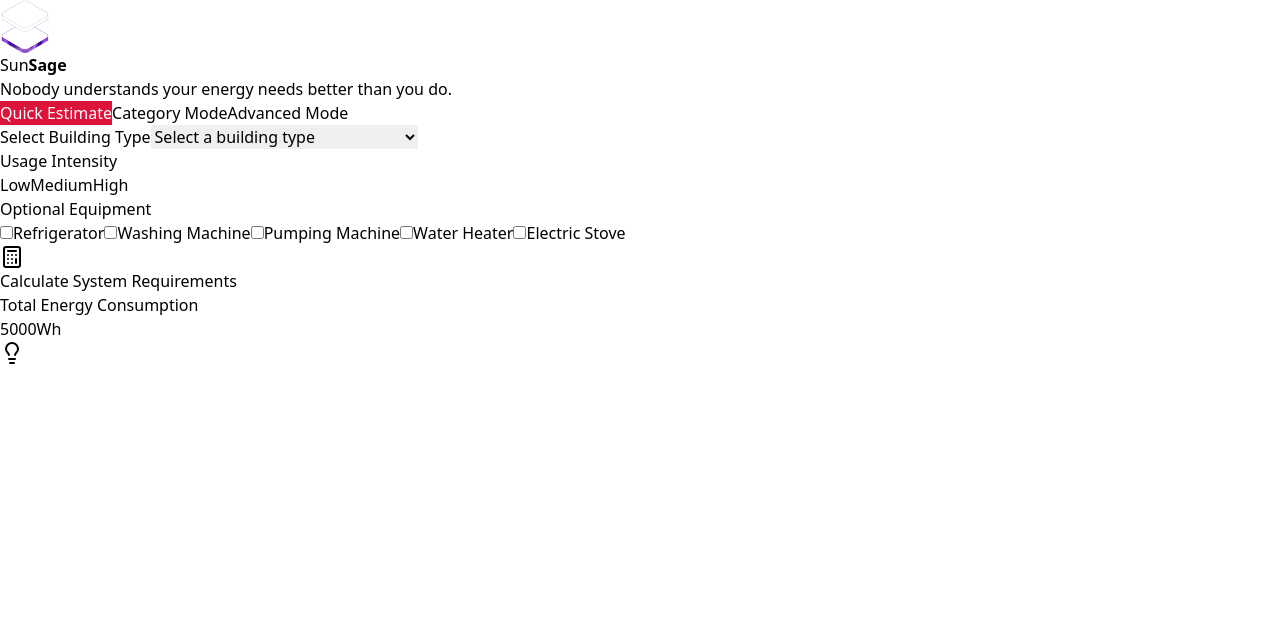
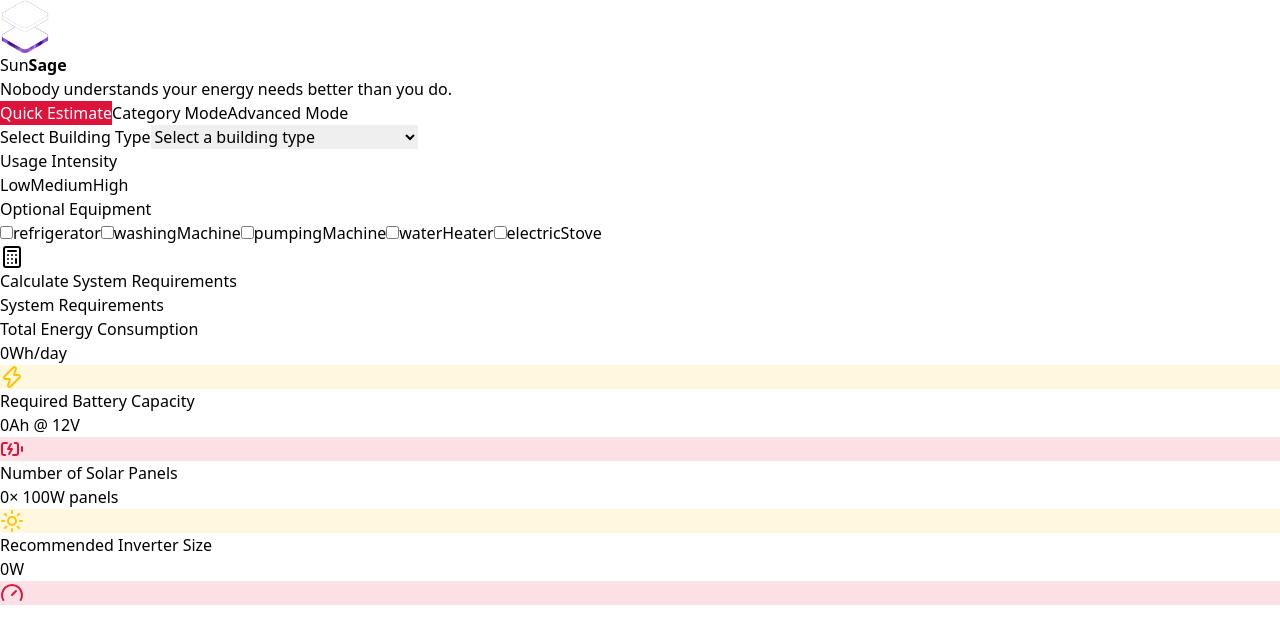
Before and after one commit to justpeterjp1/solar-sizing-tool, a React (Vite) app: page / in a window 1280 px wide. Shown: the top 644 px of the page. Built offline with nearby package versions, Linux system fonts and the light colour scheme.

Commit message:
added category mode logic

```diff
--- a/src/app/App.jsx
+++ b/src/app/App.jsx
@@ -6,7 +6,7 @@ import MainLayout from '../components/layout/MainLayout'
 import './App.css'
 
 function App() {
-    const [ results, setResults ] = useState(null);
+    const [ results, setResults ] = useState('');
 
   return (
     <>
--- a/src/components/inputs/CategoryMode.jsx
+++ b/src/components/inputs/CategoryMode.jsx
@@ -1,6 +1,7 @@
 import { useState } from 'react';
 import { Lightbulb, Fan, AirVent, Tv, Utensils, Monitor, Droplets, TrendingUp } from 'lucide-react';
-
+import { categoryLoadPreset } from '@/logic/presets'
+import { calculateResults } from '@/logic/solarCalculator';
 
 const categories = [
   { id: 'lighting', label: 'Lighting', icon: Lightbulb },
@@ -12,7 +13,7 @@ const categories = [
   { id: 'water', label: 'Water Pumping', icon: Droplets },
 ];
 
-export default function CategoryMode() {
+export default function CategoryMode({ onCalculate }) {
   const [selections, setSelections] = useState({
     lighting: 'medium',
     fans: 'medium',
@@ -22,6 +23,19 @@ export default function CategoryMode() {
     office: 'low',
     water: 'low',
   });
+
+  function handleCategoryEstimate(selections) {
+     let energy = 0;
+    Object.entries(selections).forEach(([selection, level]) => {
+      energy += categoryLoadPreset[selection][level];
+    });
+
+    const calculatedResults = calculateResults(energy);
+// confirm output is working
+console.log("Calculated Results:", calculatedResults);
+
+onCalculate(calculatedResults);
+  }
 
   function handleSubmit(e) {
     e.preventDefault();
@@ -33,6 +47,8 @@ export default function CategoryMode() {
     if (confirmProceed) {
       console.log("selections:", selections);
     }
+    handleCategoryEstimate(selections);
+
   }
 
   return (
--- a/src/components/inputs/ManualMode.jsx
+++ b/src/components/inputs/ManualMode.jsx
@@ -4,7 +4,7 @@ import { Card } from "../../components/shared/Card"
 
 
 
-export default function ManualMode({devices, setDevices}) {
+export default function ManualMode({devices, setDevices, onCalculate}) {
   const [deviceInput, setDeviceInput] = useState({
     deviceName: '',
     power: '',
--- a/src/components/inputs/QuickEstimate.jsx
+++ b/src/components/inputs/QuickEstimate.jsx
@@ -1,10 +1,10 @@
 import { useState } from "react";
 import { Calculator } from "lucide-react";
 import Button from "../shared/Button";
-import {buildingPresets, estimatedperRoom, optionalEquipmentPresets } from '@/logic/presets.ts'
-import { recommendPanels, recommendBattery, recommendInverter  } from '@/src/logic/solarCalculator'
+import { buildingPresets, estimatedPerRoom, optionalEquipmentPresets, usageMultipliers } from '@/logic/presets'
+import { calculateResults } from '@/logic/solarCalculator'
 
-const QuickEstimate = ({onCalculate}) => {
+const QuickEstimate = ({ onCalculate }) => {
   const [userInput, setUserInput] = useState({
     buildingType: "",
     other: "",
@@ -16,6 +16,7 @@ const QuickEstimate = ({onCalculate}) => {
 
     const usageMultiplier =
       usageMultipliers[userInput.usageIntensity];
+      console.log(usageMultiplier)
 
     let energy = 0;
 
@@ -48,21 +49,11 @@ const QuickEstimate = ({onCalculate}) => {
         usageMultiplier;
     });
 
-  const panels =
-    recommendPanels(energy);
 
-  const battery =
-    recommendBattery(energy);
+    const calculatedResults = calculateResults(energy)
 
-  const inverter =
-  recommendInverter(energy);
 
-  onCalculate({
-    energy,
-    panels,
-    inverter,
-    battery,
-  });
+onCalculate(calculatedResults);
   }
 
   function handleSubmit(e) {
@@ -85,9 +76,7 @@ const QuickEstimate = ({onCalculate}) => {
       }
     }
     console.log("userInput:", userInput);
-
-    // temporary debugging
-    // alert(JSON.stringify(userInput, null, 2));
+    handleQuickEstimate(userInput);
   }
 
   function handleEquipmentChange(equipment, checked) {
@@ -124,19 +113,19 @@ const QuickEstimate = ({onCalculate}) => {
         >
           <option value="">Select a building type</option>
 
-          <option value="single-room-self-contain">
+          <option value="self-contain">
             Single Room Self Contain
           </option>
 
-          <option value="mini-flat">
+          <option value="1-bedroom">
             Mini Flat (1 Bedroom Apartment)
           </option>
 
-          <option value="2-bedroom-apartment">
+          <option value="2-bedroom">
             2 Bedroom Apartment
           </option>
 
-          <option value="3-bedroom-apartment">
+          <option value="3-bedroom">
             3 Bedroom Apartment
           </option>
 
@@ -187,8 +176,7 @@ const QuickEstimate = ({onCalculate}) => {
                   usageIntensity: intensity,
                 }))
               }
-              className={`py-3 px-4 rounded-lg border-2 transition-all ${
-                userInput.usageIntensity === intensity
+              className={`py-3 px-4 rounded-lg border-2 transition-all ${userInput.usageIntensity === intensity
                   ? "border-[#DC143C] bg-red-50 text-[#DC143C]"
                   : "border-gray-300 bg-white text-gray-700 hover:border-gray-400"
                 }`}
@@ -207,11 +195,11 @@ const QuickEstimate = ({onCalculate}) => {
 
         <div className="space-y-3">
           {[
-            "Refrigerator",
-            "Washing Machine",
-            "Pumping Machine",
-            "Water Heater",
-            "Electric Stove",
+            "refrigerator",
+            "washingMachine",
+            "pumpingMachine",
+            "waterHeater",
+            "electricStove",
           ].map((equipment) => {
             const id = equipment.toLowerCase().replace(/\s/g, "-");
 
--- a/src/components/layout/MainLayout.jsx
+++ b/src/components/layout/MainLayout.jsx
@@ -2,7 +2,7 @@ import{ useState } from 'react'
 import Button from '../shared/Button'
 import Tabs from './Tabs'
 
-const MainLayout = () => {
+const MainLayout = ({ onCalculate }) => {
   const [activeTab, setActiveTab] = useState('quick-estimate')
   const [devices, setDevices] = useState([]);
 
@@ -35,7 +35,11 @@ const MainLayout = () => {
                 </Button>
               </div>
               <div className="p-6">
-                    <Tabs activeTab={activeTab} devices={devices} setDevices={setDevices} />
+                    <Tabs
+                    activeTab={activeTab}
+                    onCalculate={onCalculate}
+                    devices={devices}
+                    setDevices={setDevices} />
               </div>
             </div>
           </div>
--- a/src/components/layout/Tabs.jsx
+++ b/src/components/layout/Tabs.jsx
@@ -7,10 +7,12 @@ const Tabs = ({ activeTab, devices, setDevices, onCalculate }) => {
         return <QuickEstimate onCalculate={onCalculate} />
     }
     if (activeTab === 'category-mode') {
-        return <CategoryMode />
+        return <CategoryMode onCalculate={onCalculate} />
     }
     if (activeTab === 'advanced-mode') {
-        return <ManualMode devices={devices} setDevices={setDevices} />
+        return <ManualMode
+        devices={devices}
+        setDevices={setDevices} />
     }
 }
 
--- a/src/components/output/ResultsSection.jsx
+++ b/src/components/output/ResultsSection.jsx
@@ -1,25 +1,46 @@
-import { Lightbulb } from 'lucide-react'
 import React from 'react'
-import { buildingPresets, estimatedPerRoom, optionalEquipmentPresets } from '@/logic/presets'
+import { StatCard } from '../shared/StatCard'
+import { Zap, BatteryCharging, Sun, Gauge } from 'lucide-react'
 
-const ResultsSection = () => {
+const ResultsSection = ({ results }) => {
 
   return (
-    <div>
-         <div className="p-5 bg-gradient-to-br from-white to-gray-50 border border-gray-200 rounded-lg">
-      <div className="flex items-start justify-between">
-        <div className="flex-1">
-          <p className="text-sm text-gray-600 mb-1">Total Energy Consumption</p>
-          <div className="flex items-baseline gap-2">
-            <span className="text-3xl font-semibold text-gray-900">5000</span>
-             <span className="text-lg text-gray-600">Wh</span>
-          </div>
-        </div>
-        <div className="p-2.5 rounded-lg" >
-          <Lightbulb className="w-6 h-6"  />
+    <div className="space-y-6">
+      <div className="bg-white rounded-xl shadow-sm border border-gray-200 p-6">
+        <h2 className="text-gray-900 mb-6">System Requirements</h2>
+        <div className="space-y-4">
+          <StatCard
+            label="Total Energy Consumption"
+            value={results.energy || 0}
+            unit="Wh/day"
+            icon={Zap}
+            iconColor="#FFC300"
+          />
+          <StatCard
+            label="Required Battery Capacity"
+            value={results.battery || 0}
+            unit="Ah @ 12V"
+            icon={BatteryCharging}
+            iconColor="#DC143C"
+          />
+
+          <StatCard
+            label="Number of Solar Panels"
+            value={Math.ceil(results.panels || 0)}
+            unit="× 100W panels"
+            icon={Sun}
+            iconColor="#FFC300"
+          />
+
+          <StatCard
+            label="Recommended Inverter Size"
+            value={results.inverter || 0}
+            unit="W"
+            icon={Gauge}
+            iconColor="#DC143C"
+          />
         </div>
       </div>
-    </div>
     </div>
   )
 }
--- a/src/components/shared/StatCard.jsx
+++ b/src/components/shared/StatCard.jsx
@@ -1,9 +1,22 @@
-import React from 'react'
-
-const StatCard = () => {
+export function StatCard({ label, value, unit, icon: IconComponent, iconColor = '#FFC300' }) {
   return (
-    <div>StatCard</div>
-  )
+    <div className="p-5 bg-gradient-to-br from-white to-gray-50 border border-gray-200 rounded-lg">
+      <div className="flex items-start justify-between">
+        <div className="flex-1">
+          <p className="text-sm text-gray-600 mb-1">{label}</p>
+          <div className="flex items-baseline gap-2">
+            <span className="text-3xl font-semibold text-gray-900">{value}</span>
+            {unit && <span className="text-lg text-gray-600">{unit}</span>}
+          </div>
+        </div>
+        <div className="p-2.5 rounded-lg" style={{ backgroundColor: `${iconColor}20` }}>
+          {IconComponent ? (
+            <IconComponent className="w-6 h-6" style={{ color: iconColor }} />
+          ) : (
+            <span className="w-6 h-6 block" />
+          )}
+        </div>
+      </div>
+    </div>
+  );
 }
-
-export default StatCard
--- a/src/logic/presets.js
+++ b/src/logic/presets.js
@@ -26,3 +26,13 @@ export const usageMultipliers = {
   medium: 1,
   high: 1.4,
 };
+
+export const categoryLoadPreset = {
+  lighting: { low: 100, medium: 250, high: 500 },
+  fans: { low: 150, medium: 300, high: 600 },
+  ac: { low: 500, medium: 1500, high: 2500 },
+  tv: { low: 100, medium: 200, high: 400 },
+  kitchen: { low: 200, medium: 500, high: 1000 },
+  office: { low: 100, medium: 300, high: 600 },
+  water: { low: 100, medium: 300, high: 600 },
+};
--- a/src/logic/solarCalculator.js
+++ b/src/logic/solarCalculator.js
@@ -57,3 +57,23 @@ export function recommendPanels(energy) {
     totalPanelPower / panelWattage
   );
 }
+
+export function calculateResults(energy) {
+  const panels =
+      recommendPanels(energy);
+
+    const battery =
+      recommendBattery(energy);
+
+    const inverter =
+      recommendInverter(energy);
+
+    const calculatedResults = {
+  energy,
+  panels,
+  inverter,
+  battery,
+};
+  return calculatedResults;
+
+}
```
Lines whose indentation alone changed are shown as unchanged.
